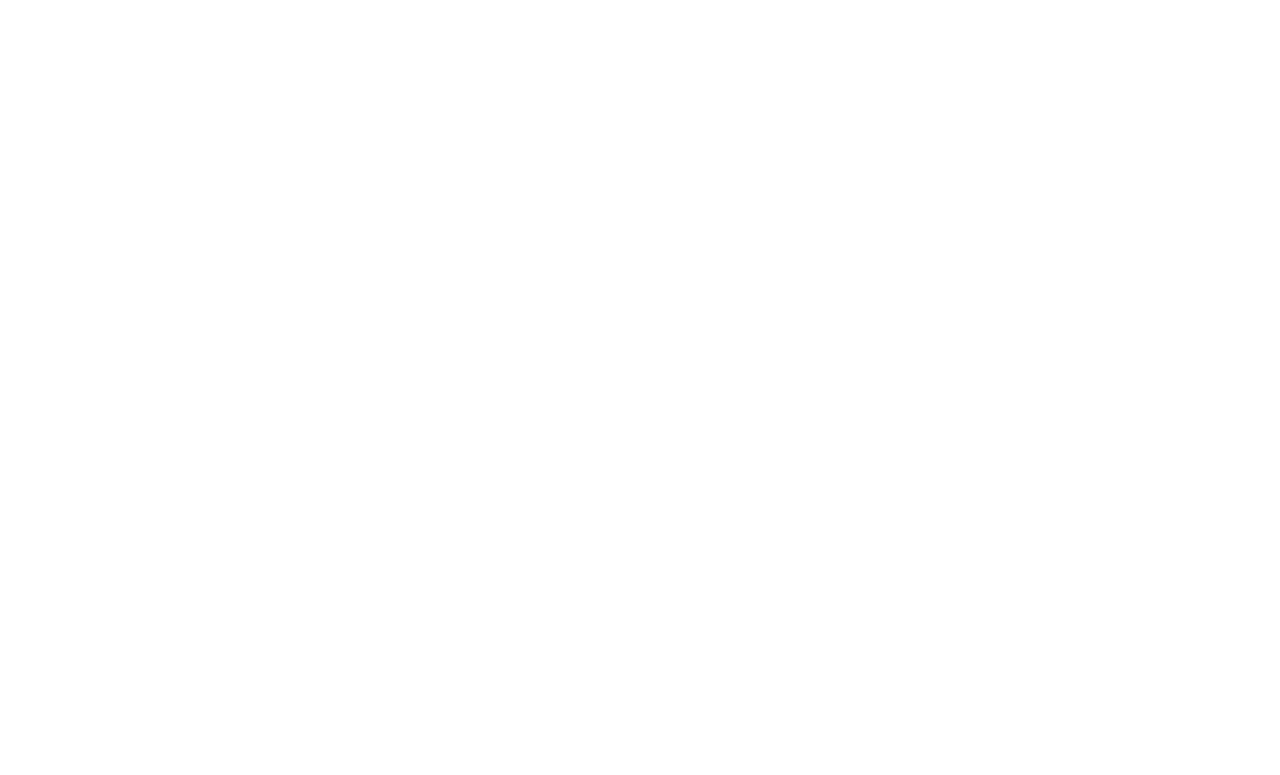
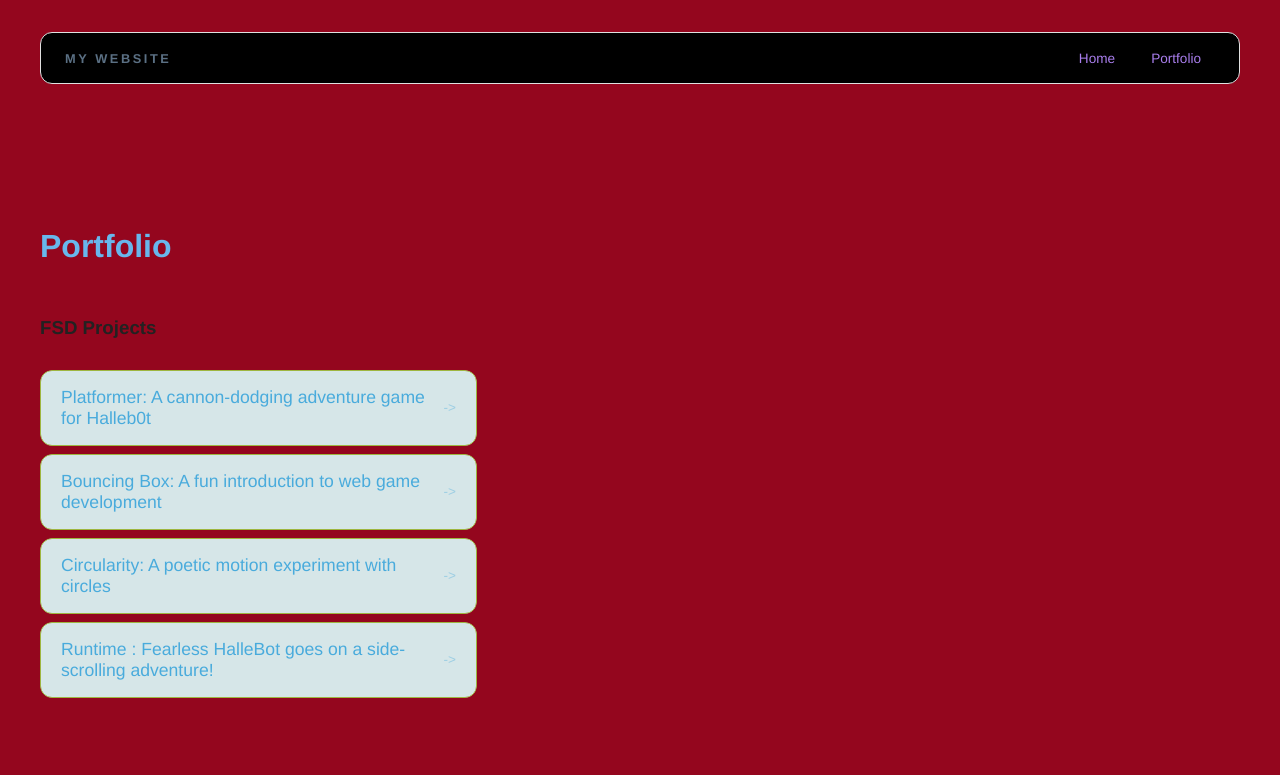
Before and after one commit to jcar0429733/jcar0429733.github.io, a plain HTML site: page portfolio.html in a window 1280 px wide. Drawn offline with Linux system fonts and the light colour scheme.

Commit message:
10/23 updated port

```diff
--- a/portfolio.html
+++ b/portfolio.html
@@ -0,0 +1,47 @@
+<!DOCTYPE html>
+<html>
+
+<head>
+  <title>My website</title>
+  <link rel="stylesheet" href="style.css" />
+</head>
+
+<body>
+  <!-- All content goes here -->
+  <div id="all-contents">
+    <nav>
+      <h1>My website</h1>
+      <ul id="nav-ul">
+        <li class="nav-li">
+          <a href="https://jsfiddle.net/9ftxopcr/3/">Home</a>
+        </li>
+        <li class="nav-li">
+          <a href="https://jsfiddle.net/jx4s7atg/2/">Portfolio</a>
+        </li>
+      </ul>
+    </nav>
+    <main>
+      <div class="content">
+        <h1>Portfolio</h1>
+        <h3>FSD Projects</h3>
+        <ul id="portfolio">
+          <li>
+            <a href="fsd-projects/platformer/">Platformer: A cannon-dodging adventure game for Halleb0t</a>
+          </li>
+          <li>
+            <a href="fsd-projects/bouncing-box/">Bouncing Box: A fun introduction to web game development</a>
+          </li>
+          <li>
+            <a href="fsd-projects/circularity/">Circularity: A poetic motion experiment with circles</a>
+          </li>
+          <li>
+            <a href="fsd-projects/runtime/">Runtime : Fearless HalleBot goes on a side-scrolling adventure!</a>
+          </li>
+        </ul>
+        <!-- ASD Projects will go here -->
+      </div>
+    </main>
+  </div>
+</body>
+
+</html>
--- a/style.css
+++ b/style.css
@@ -104,8 +104,8 @@ border-color: #e94560;
   color: #e94560;
 }
 #interests li:hover {
-background:  #e94560;
-color:  #fff;
+  background: #e94560;
+  color: #fff;
 }
 .sidebar-img {
   width: 100%;
@@ -189,3 +189,59 @@ color: #a97eed;
   background: #e94560;
   color: #fff;
 }
+
+/* Portfolio styles */
+.content h1 {
+  color: rgb(104, 183, 236);
+}
+
+#portfolio {
+  list-style: none;
+  margin: 0;
+  padding: 0;
+  width: 100%;
+  display: flex;
+  flex-direction: column;
+  gap: 8px;
+}
+
+#portfolio li {
+  border-radius: 12px;
+  overflow: hidden;
+}
+
+#portfolio a {
+  display: flex;
+  justify-content: space-between;
+  align-items: center;
+  text-decoration: none;
+  color: #49abdc;
+  padding: 16px 20px;
+  font-size: 1.1rem;
+  font-weight: 500;
+  background: #d6e6e8;
+  border: 1px solid #9eb640;
+  border-radius: 12px;
+  transition:
+    background 0.25s ease,
+    color 0.25s ease,
+    transform 0.25s ease;
+}
+
+#portfolio a:hover {
+  background: #370202;
+  color: #fff;
+  transform: translateX(4px);
+}
+
+#portfolio a::after {
+  content: "->";
+  font-size: 0.85rem;
+  opacity: 0.4;
+  transition: opacity 0.25s ease;
+  white-space: nowrap;
+}
+
+#portfolio a:hover::after {
+  opacity: 1;
+}
```
Also changed, not shown: fsd-projects/bouncing-box/index.html (+1 -1 lines), index.html (+5 -1 lines). Lines whose indentation alone changed are shown as unchanged.
